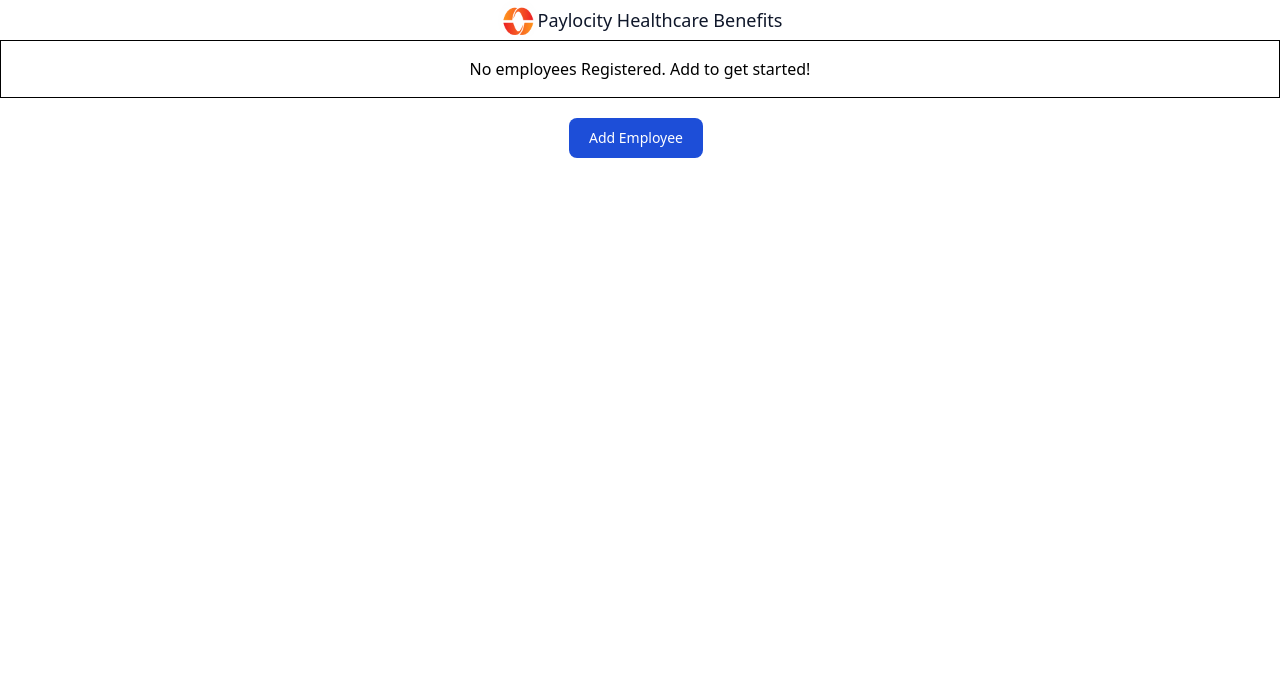
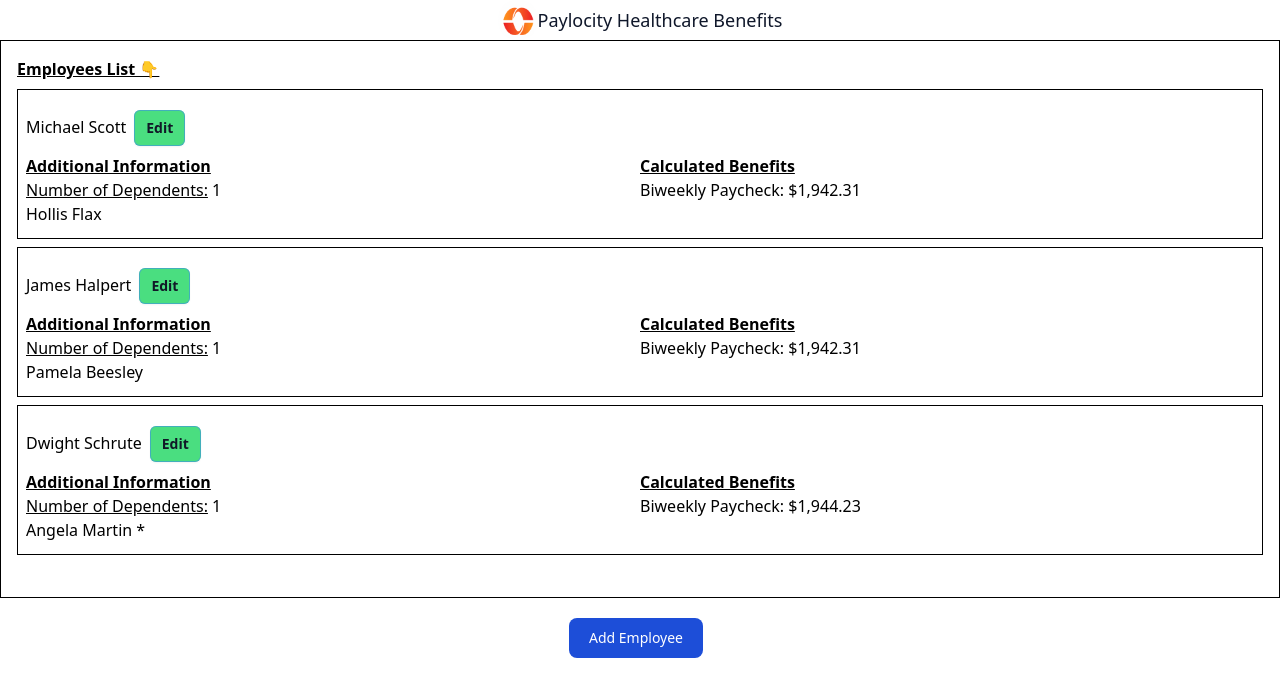
Before and after one commit to my-name-is-nheo/paylocity-take-home-quiz, a React (Create React App) app: page / in a window 1280 px wide. Shown: the top 696 px of the page. Built offline with nearby package versions, Linux system fonts and the light colour scheme.

Commit message:
fix: update dependencies for memoized sorted employeeData

```diff
--- a/src/Authenticated/v1/HealthcareBenefitsPage/HealthcareBenefitsPage.tsx
+++ b/src/Authenticated/v1/HealthcareBenefitsPage/HealthcareBenefitsPage.tsx
@@ -52,7 +52,7 @@
 
   const sortedEmployeeData = useMemo(
     () => orderBy(employeeData, (employee) => employee.first_name, [sortBy]),
-    [sortBy]
+    [sortBy, employeeData]
   );
 
   const handleSortBy = useCallback(
```
